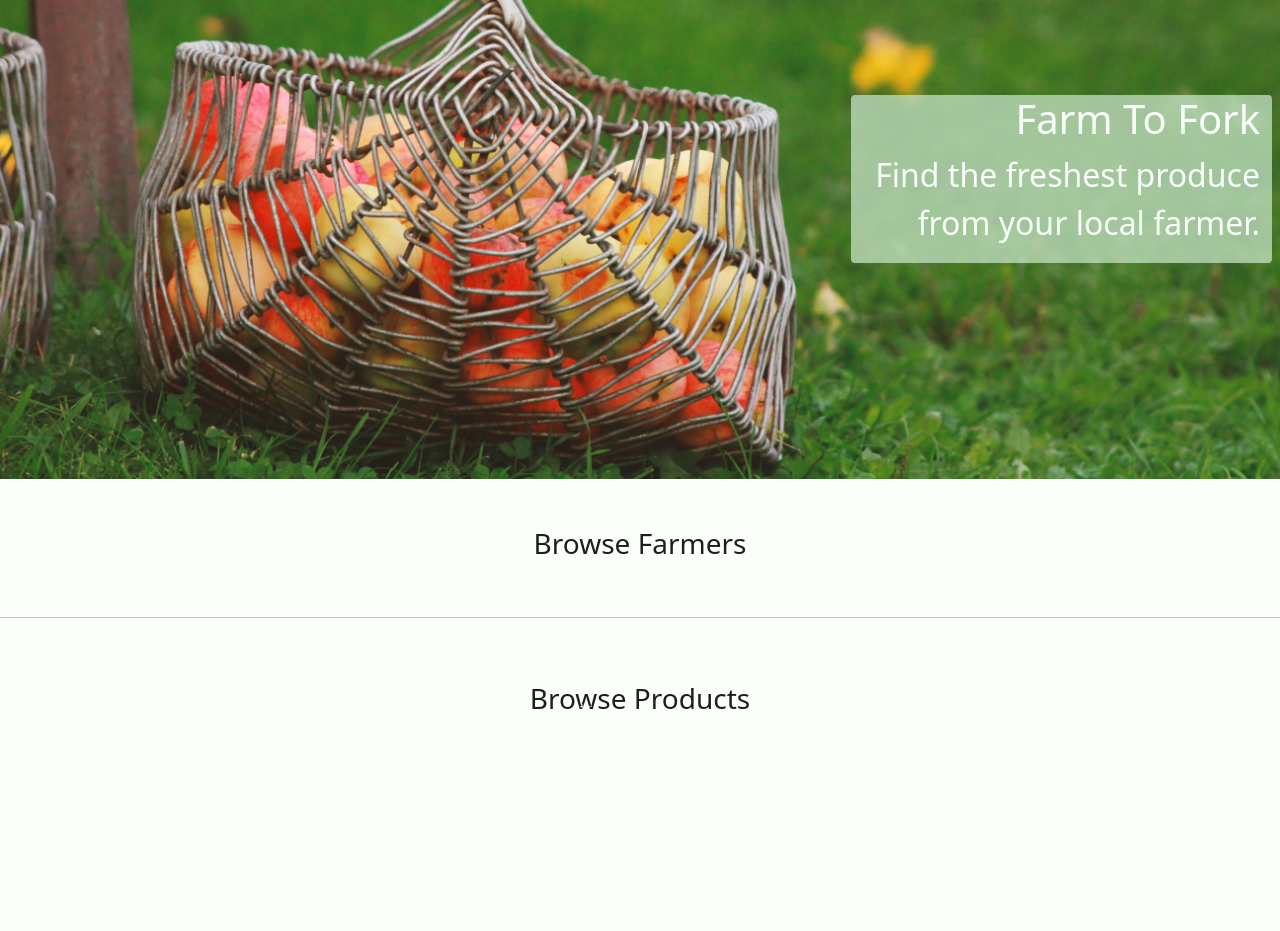
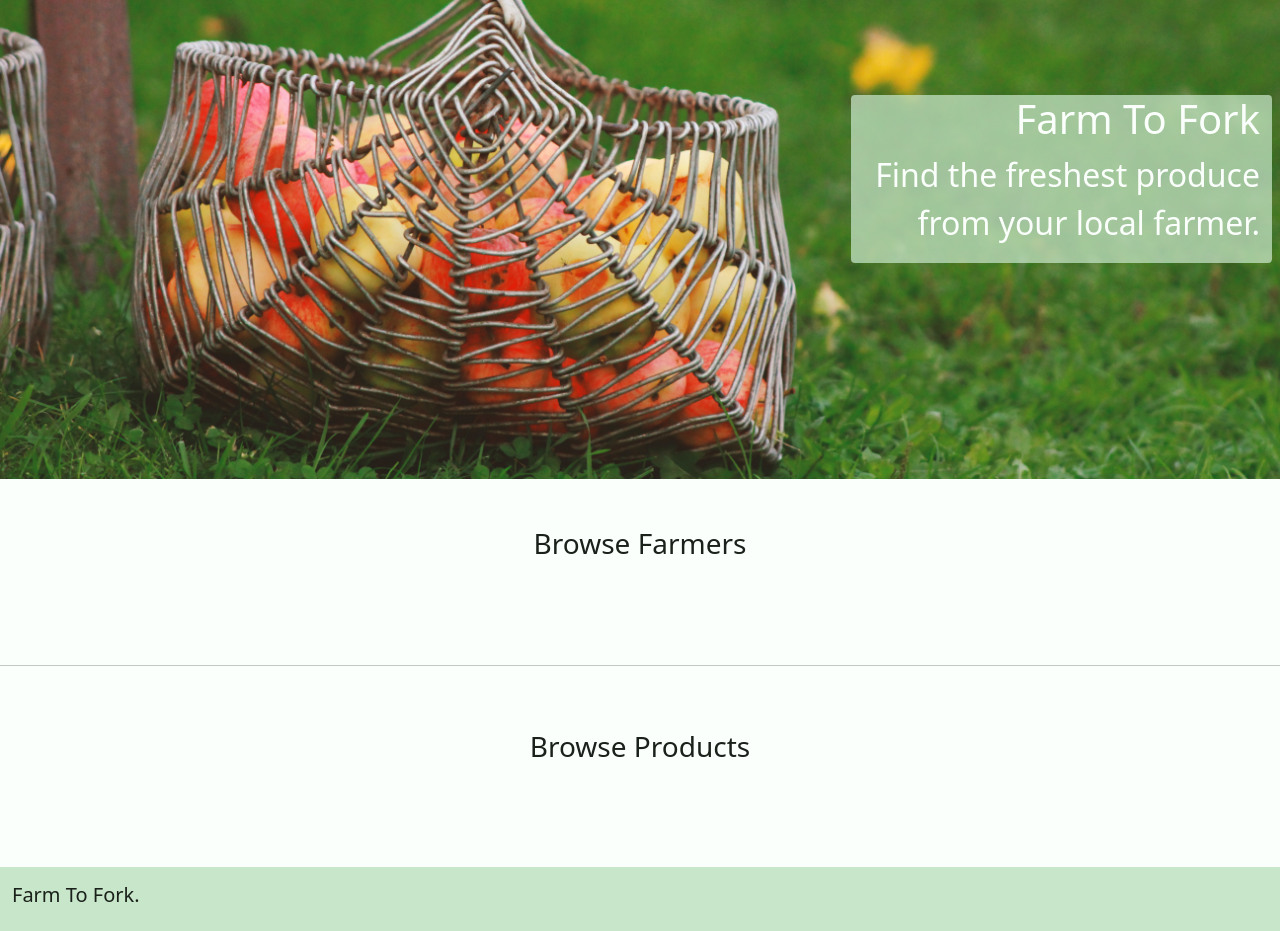
Before and after one commit to oisintohak/Farm-To-Fork, a Django app: page / in a window 1280 px wide. Shown: the part 77-1008 px from the top of the page. Before the commit the page ends 786 px from the top, so only its background shows below. Run offline with Django 3.2, Linux system fonts and the light colour scheme; data that the repository does not hold is empty; some libraries are stand-ins or nearby versions; some web fonts are replaced.

Commit message:
add styles and footer to homepage

```diff
--- a/home/templates/home/index.html
+++ b/home/templates/home/index.html
@@ -13,16 +13,17 @@
 </div>
 
 <div class="row justify-content-center">
-    <div class="col-12 text-center my-5">
+    <div class="col-12 text-center my-5 pb-5">
         <h3 class="text-center">Browse Farmers</h3>
         <ul class="slick-slider p-0 m-0">
             {% for farmer in farmers %}
-            <li>
-                <a class="nav-link text-end" href="{% url 'profile' farmer.user.id %}">
+            <li class="slick-slider-slide-item">
+                <a href="{% url 'profile' farmer.user.id %}">
                     <div class="col-12 p-2">
-                        <div class="card bg-l-green border-d-green border border-3 mb-3 p-2">
+                        <div class="card bg-l-green border-d-green border border-3 p-2">
                             <div class="row g-0">
                                 <div class="col-12 d-flex align-items-center">
+                                    <a class="product-card-image" href="{% url 'profile' farmer.user.id %}">
                                         {% if item.product.image %}
                                         <img class="product-card-image img-fluid rounded" src="{{ farmer.image.url }}"
                                             alt="{{ farmer.user.username }}'s profile picture">
@@ -34,6 +35,7 @@
                                             src="{{ MEDIA_URL }}product-image-placeholder.png"
                                             alt="{{ farmer.user.username }}'s profile picture">
                                         {% endif %}
+                                    </a>
                                 </div>
                                 <div class="col-12">
                                     <div class="card-body">
@@ -45,8 +47,8 @@
                                         <p class="card-text">
                                             {{ farmer.bio|truncatewords:10 }}
                                         </p>
-                                        <p class="card-text text-end">
-                                            <a class="btn cta-button ms-auto" href="{% url 'profile' farmer.user.id %}">
+                                        <p class="card-text text-center">
+                                            <a class="btn cta-button" href="{% url 'profile' farmer.user.id %}">
                                                 View Profile
                                             </a>
                                         </p>
@@ -61,16 +63,16 @@
         </ul>
     </div>
     <hr>
-    <div class="col-12 text-center my-5">
+    <div class="col-12 text-center my-5 pb-5">
         <h3 class="text-center">Browse Products</h3>
         <ul class="slick-slider p-0 m-0">
             {% for item in product_list.values %}
-            <li>
-                <a href="{% url 'product-detail' item.product.id %}">
+            <li class="slick-slider-slide-item">
                 <div class="col-12 p-2">
-                        <div class="card bg-l-green border-d-green border border-3 mb-3 p-2">
+                    <div class="card bg-l-green border-d-green border border-3 p-2">
                         <div class="row g-0">
                             <div class="col-12 d-flex align-items-center">
+                                <a class="product-card-image" href="{% url 'product-detail' item.product.id %}">
                                     {% if item.product.image %}
                                     <img class="product-card-image img-fluid rounded" src="{{ item.product.image.url }}"
                                         alt="{{ item.product.name }}">
@@ -82,6 +84,7 @@
                                         src="{{ MEDIA_URL }}product-image-placeholder.png"
                                         alt="{{ item.product.name }}">
                                     {% endif %}
+                                </a>
                             </div>
                             <div class="col-12">
                                 <div class="card-body">
@@ -96,19 +99,26 @@
                                         </a>
                                     </small>
                                     <p class="card-text">
-                                            {{ item.product.description|truncatewords:10 }}, available in:
+                                        Available in:
+                                        <ul class="list-group carousel-card-list-group">
                                             {% for variant in item.variants %}
-                                            {% if forloop.counter < 6 %} {{ variant.size|cut:".00" }}
+                                            {% if forloop.counter < 3 %}
+                                            <li class="list-group-item">
+                                                {{ variant.size|cut:".00" }}
                                                 {{ variant.unit }}:
-                                            €{{ variant.price|cut:".00" }},
+                                                €{{ variant.price|cut:".00" }}
                                                 {% endif %}
+                                            </li>
                                             {% endfor %}
+                                        </ul>
                                         {% if item.variants|length > 6 %}
-                                            ...
+                                        <a href="{% url 'product-detail' item.product.id %}">
+                                        ...see more
+                                        </a>
                                         {% endif %}
                                     </p>
-                                        <p class="card-text text-end">
-                                            <a class="btn cta-button ms-auto"
+                                    <p class="card-text text-center">
+                                        <a class="btn cta-button"
                                             href="{% url 'product-detail' item.product.id %}">Details
                                         </a>
                                     </p>
@@ -117,7 +127,6 @@
                         </div>
                     </div>
                 </div>
-                </a>
             </li>
             {% endfor %}
         </ul>
@@ -136,8 +145,8 @@
             autoplaySpeed: 2000,
             centerMode: true,
             arrows: true,
-            prevArrow: '<button type="button" class="slick-prev text-primary-dark"><i class="fas fa-arrow-circle-left fs-4 text-primary-dark"></i></button>',
-            nextArrow: '<button type="button" class="slick-next text-primary-dark"><i class="fas fa-arrow-circle-right fs-4 text-primary-dark"></i></button>',
+            prevArrow: '<button type="button" class="slick-prev text-primary-dark"><i class="fas fa-arrow-circle-left fs-1 text-primary-dark"></i></button>',
+            nextArrow: '<button type="button" class="slick-next text-primary-dark"><i class="fas fa-arrow-circle-right fs-1 text-primary-dark"></i></button>',
             responsive: [{
                     breakpoint: 1024,
                     settings: {
--- a/static/css/slick-theme.css
+++ b/static/css/slick-theme.css
@@ -1,226 +1,149 @@
-@charset 'UTF-8';
-/* Slider */
-.slick-loading .slick-list
-{
-    background: #fff url('./ajax-loader.gif') center center no-repeat;
-}
+/* Arrows */
 
-/* Icons */
-@font-face
-{
-    font-family: 'slick';
-    font-weight: normal;
-    font-style: normal;
-
-    src: url('./fonts/slick.eot');
-    src: url('./fonts/slick.eot?#iefix') format('embedded-opentype'), url('./fonts/slick.woff') format('woff'), url('./fonts/slick.ttf') format('truetype'), url('./fonts/slick.svg#slick') format('svg');
-}
-/* Arrows */
-.slick-prev,
-.slick-next
-{
+.slick-prev, .slick-next {
     font-size: 0;
     line-height: 0;
-
     position: absolute;
-    bottom: 0;
+    bottom: -3rem;
     display: block;
-
-    width: 20px;
-    height: 20px;
+    width: auto;
+    height: auto;
     padding: 0;
     -webkit-transform: translate(0, -50%);
     -ms-transform: translate(0, -50%);
     transform: translate(0, -50%);
-
     cursor: pointer;
-
     color: transparent;
     border: none;
     outline: none;
     background: transparent;
+    z-index: 100;
 }
-.slick-prev:hover,
-.slick-prev:focus,
-.slick-next:hover,
-.slick-next:focus
-{
+
+@media only screen and (min-width: 1024px) {
+    .slick-prev, .slick-next {
+        bottom: -4rem;
+    }
+}
+
+.slick-prev:hover, .slick-prev:focus, .slick-next:hover, .slick-next:focus {
     color: transparent;
     outline: none;
     background: transparent;
 }
-.slick-prev:hover:before,
-.slick-prev:focus:before,
-.slick-next:hover:before,
-.slick-next:focus:before
-{
+
+.slick-prev:hover:before, .slick-prev:focus:before, .slick-next:hover:before, .slick-next:focus:before {
     opacity: 1;
 }
-.slick-prev.slick-disabled:before,
-.slick-next.slick-disabled:before
-{
+
+.slick-prev.slick-disabled:before, .slick-next.slick-disabled:before {
     opacity: .25;
-}
-
-.slick-prev:before,
-.slick-next:before
-{
-    font-family: 'slick';
-    font-size: 20px;
-    line-height: 1;
-
-    opacity: .75;
-    color: white;
-
-    -webkit-font-smoothing: antialiased;
-    -moz-osx-font-smoothing: grayscale;
 }
 
 /* ***** ARROWS ***** */
 
-.slick-prev
-{
-    left: 20%;
+.slick-prev {
+    left: 30%;
 }
-[dir='rtl'] .slick-prev
-{
-    right: 20%;
+
+[dir='rtl'] .slick-prev {
+    right: 30%;
     left: auto;
 }
-.slick-prev:before
-{
-    content: '←';
-}
-[dir='rtl'] .slick-prev:before
-{
-    content: '→';
+
+.slick-next {
+    right: 30%;
 }
 
-.slick-next
-{
-    right: 20%;
-}
-[dir='rtl'] .slick-next
-{
+[dir='rtl'] .slick-next {
     right: auto;
-    left: 20%;
-}
-.slick-next:before
-{
-    content: '→';
-}
-[dir='rtl'] .slick-next:before
-{
-    content: '←';
+    left: 30%;
 }
 
-@media only screen and (min-width: 700px) {
-    .slick-prev
-    {
-        left: 45%;
+@media only screen and (min-width: 800px) {
+    .slick-prev {
+        left: 40%;
     }
-    [dir='rtl'] .slick-prev
-    {
-        right: 45%;
+    [dir='rtl'] .slick-prev {
+        right: 40%;
         left: auto;
     }
-    .slick-next
-    {
-        right: 45%;
+    .slick-next {
+        right: 40%;
     }
-    [dir='rtl'] .slick-next
-    {
+    [dir='rtl'] .slick-next {
         right: auto;
-        left: 45%;
+        left: 40%;
     }
 }
 
 /* Dots */
-.slick-dotted.slick-slider
-{
+
+.slick-dotted.slick-slider {
     margin-bottom: 30px;
 }
 
-.slick-dots
-{
+.slick-dots {
     position: absolute;
     bottom: -25px;
-
     display: block;
-
     width: 100%;
     padding: 0;
     margin: 0;
-
     list-style: none;
-
     text-align: center;
 }
-.slick-dots li
-{
+
+.slick-dots li {
     position: relative;
-
     display: inline-block;
-
     width: 20px;
     height: 20px;
     margin: 0 5px;
     padding: 0;
-
     cursor: pointer;
 }
-.slick-dots li button
-{
+
+.slick-dots li button {
     font-size: 0;
     line-height: 0;
-
     display: block;
-
     width: 20px;
     height: 20px;
     padding: 5px;
-
     cursor: pointer;
-
     color: transparent;
     border: 0;
     outline: none;
     background: transparent;
 }
-.slick-dots li button:hover,
-.slick-dots li button:focus
-{
+
+.slick-dots li button:hover, .slick-dots li button:focus {
     outline: none;
 }
-.slick-dots li button:hover:before,
-.slick-dots li button:focus:before
-{
+
+.slick-dots li button:hover:before, .slick-dots li button:focus:before {
     opacity: 1;
 }
-.slick-dots li button:before
-{
+
+.slick-dots li button:before {
     font-family: 'slick';
     font-size: 6px;
     line-height: 20px;
-
     position: absolute;
     top: 0;
     left: 0;
-
     width: 20px;
     height: 20px;
-
     content: '•';
     text-align: center;
-
     opacity: .25;
     color: black;
-
     -webkit-font-smoothing: antialiased;
     -moz-osx-font-smoothing: grayscale;
 }
-.slick-dots li.slick-active button:before
-{
+
+.slick-dots li.slick-active button:before {
     opacity: .75;
     color: black;
 }
--- a/static/css/style.css
+++ b/static/css/style.css
@@ -85,6 +85,10 @@ body {
     color: var(--primary-dark) !important;
 }
 
+.container, .container-lg, .container-md, .container-sm, .container-xl, .container-xxl {
+    max-width: 1920px;
+}
+
 /****** CALL TO ACTION BUTTONS *******/
 
 .cta-button {
@@ -159,8 +163,21 @@ body {
 }
 
 .search-dropdown-form {
-    width: 14em;
+    width: 10em;
 }
+
+/* @media only screen and (max-width: 500px) {
+    .search-dropdown-menu {
+        position:absolute !important;
+        top: 100px !important;
+        left: 0 !important;
+        right: 0 !important;
+        width: 100vw !important;
+    }
+    .search-dropdown-form {
+        width: 100% !important;
+    }
+} */
 
 /****** MESSAGES ****** */
 
@@ -171,6 +188,11 @@ body {
     z-index: 9999;
 }
 
+@media only screen and (max-width: 500px) {
+    .toast {
+        width: 280px;
+    }
+}
 
 /***** HOME PAGE ******/
 
@@ -181,18 +203,16 @@ body {
     min-height: 60vh;
 }
 
-/* @media only screen and (min-width: 700px) {
-    .home-banner {
-        min-height: ;
-    }
-} */
-
 .home-banner-text p {
     font-size: 2rem;
 }
 
 .home-banner-text {
     background-color: #c8e6c9b8;
+}
+
+.carousel-card-list-group {
+    min-height: 3rem;
 }
 
 /* ***** PRODUCT PAGES ****** */
@@ -202,12 +222,9 @@ body {
 }
 
 .product-card-image {
-    /* width: 12rem; */
-    /* height: 15rem; */
-    /* object-fit: contain; */
     object-fit: contain;
     width: 100%;
-    max-height: 20rem;
+    max-height: 10rem;
 }
 
 .product-image-placeholder {
@@ -215,7 +232,3 @@ body {
 }
 
 /* ***** SHOPPING CART ***** */
-
-.container, .container-lg, .container-md, .container-sm, .container-xl, .container-xxl {
-    max-width: 1920px;
-}
--- a/templates/base.html
+++ b/templates/base.html
@@ -43,8 +43,8 @@
     <title>Farm To Fork{% block extra_title %}{% endblock %}</title>
 </head>
 
-<body>
-    <nav id="main-nav" class="navbar navbar-expand text-primary-dark bg-p-green border-d-green">
+<body class="d-flex flex-column h-100">
+    <nav id="main-nav" class="navbar navbar-expand text-primary-dark bg-p-green">
         <div class="container-fluid container-xxl">
             <ul class="navbar-nav text-primary-dark w-100 d-none d-lg-flex me-auto mb-2 mb-lg-0">
                 <li class="nav-item">
@@ -99,10 +99,10 @@
                 <li class="ms-auto nav-item">
                     <div class="dropdown">
                         <button class="btn nav-link fs-3" type="button" id="searchDropdown" data-bs-toggle="dropdown"
-                            aria-expanded="false" data-bs-reference="parent">
+                            aria-expanded="false">
                             <i class="fas fa-search"></i>
                         </button>
-                        <div class="dropdown-menu dropdown-menu-end border-d-green border border-2 position-absolute p-0"
+                        <div class="dropdown-menu search-dropdown-menu dropdown-menu-end border-d-green border border-2 position-absolute p-0"
                             aria-labelledby="searchDropdown">
                             <form class="search-dropdown-form p-2" method="GET" action="{% url 'products' %}">
                                 <div class="input-group">
@@ -183,6 +183,12 @@
         {% endblock %}
     </div>
 
+    <footer class="bg-p-green mt-auto py-3">
+        <div class="container-fluid container-xxl">
+            <h5>Farm To Fork.</h5>
+        </div>
+    </footer>
+
     <script type="text/javascript">
         var toastElList = [].slice.call(document.querySelectorAll('.toast'))
         var toastList = toastElList.map(function (toastEl) {
```
Lines whose indentation alone changed are shown as unchanged.
